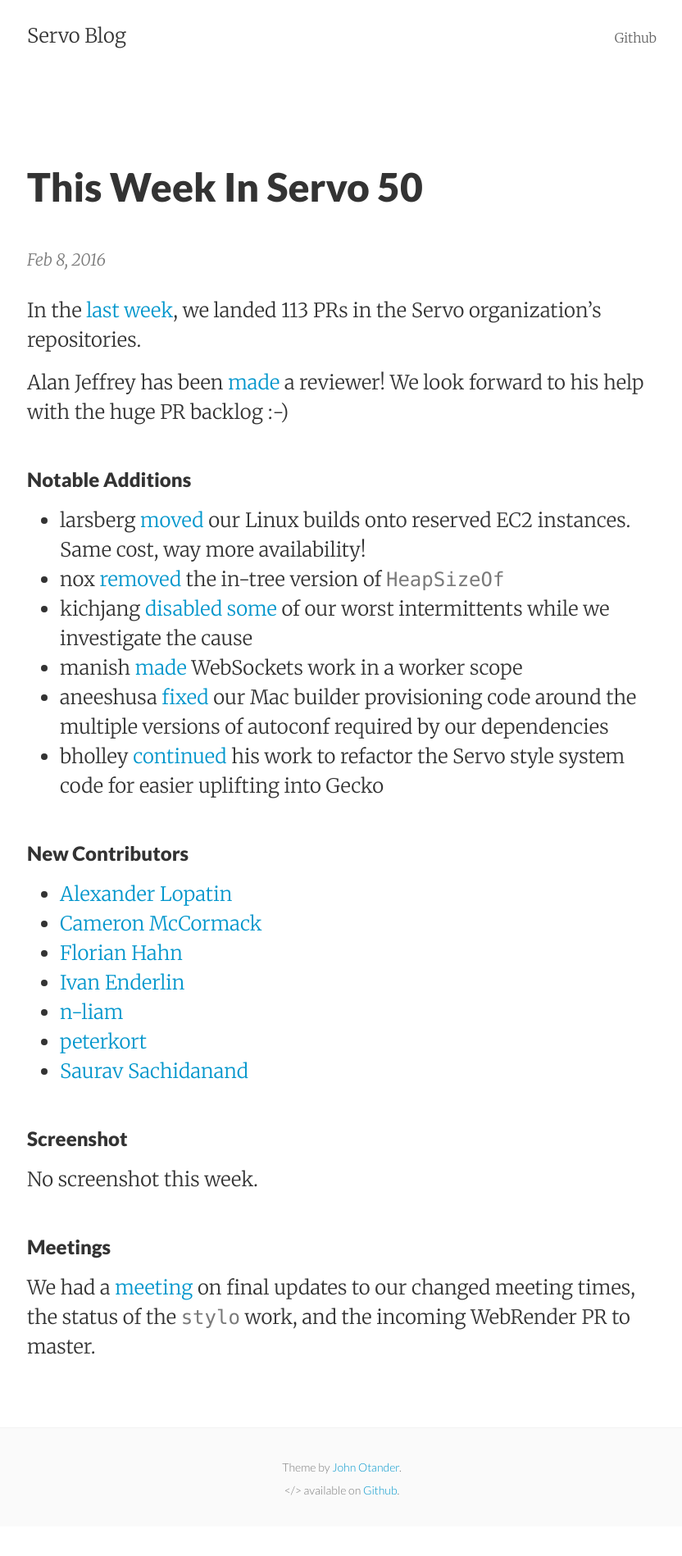
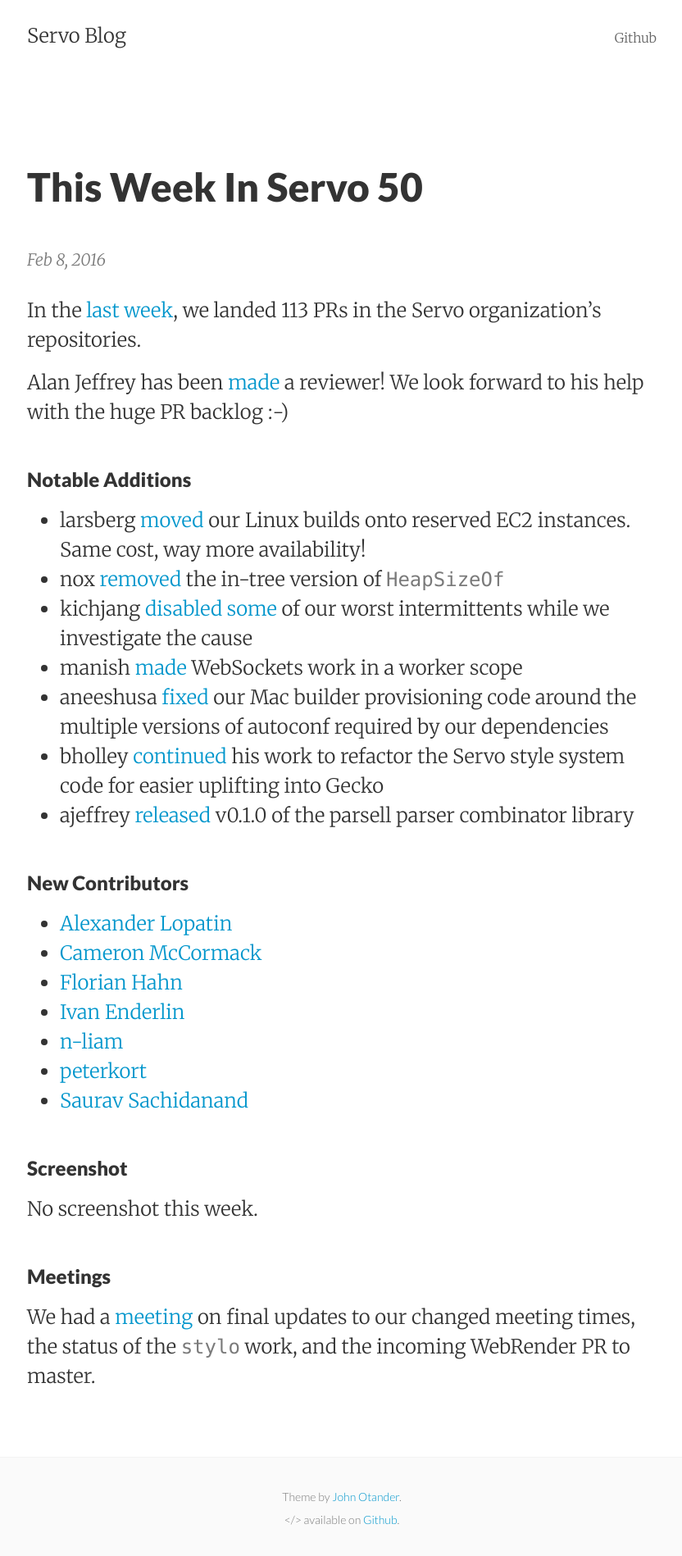
Before and after one commit to servo/blog.servo.org, a Jekyll site: the page built from _posts/2016-02-08-twis-50.md, in a window 1280 px wide. Shown: the whole page at 82% size, without its empty margins (223-1055 px from the left). Built offline with Jekyll 4.4.1, drawn with Linux system fonts in a browser that asks for light colours; before the commit the page ends 1862 px from its top, so only the background shows below that.

Commit message:
Shameless self-promotion.

```diff
--- a/_posts/2016-02-08-twis-50.md
+++ b/_posts/2016-02-08-twis-50.md
@@ -18,6 +18,7 @@
 - manish [made](https://github.com/servo/servo/pull/9521) WebSockets work in a worker scope
 - aneeshusa [fixed](https://github.com/servo/saltfs/pull/211) our Mac builder provisioning code around the multiple versions of autoconf required by our dependencies
 - bholley [continued](https://github.com/servo/servo/pull/9515) his work to refactor the Servo style system code for easier uplifting into Gecko
+- ajeffrey [released](https://github.com/asajeffrey/parsell) v0.1.0 of the parsell parser combinator library
 
 ### New Contributors
 
```
